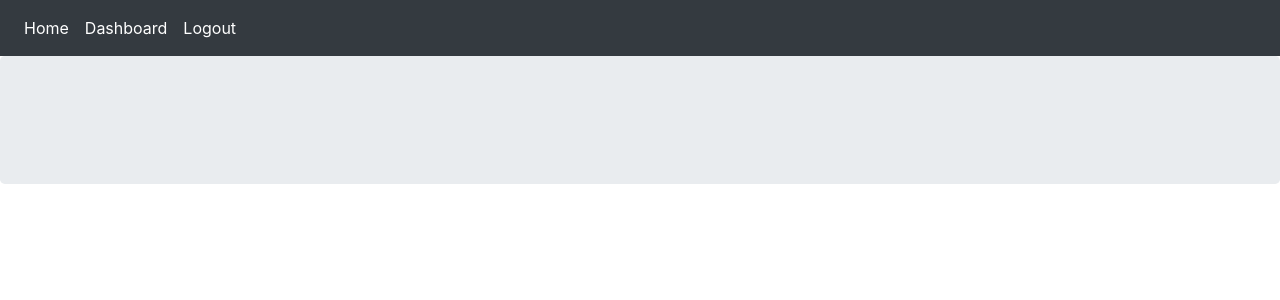
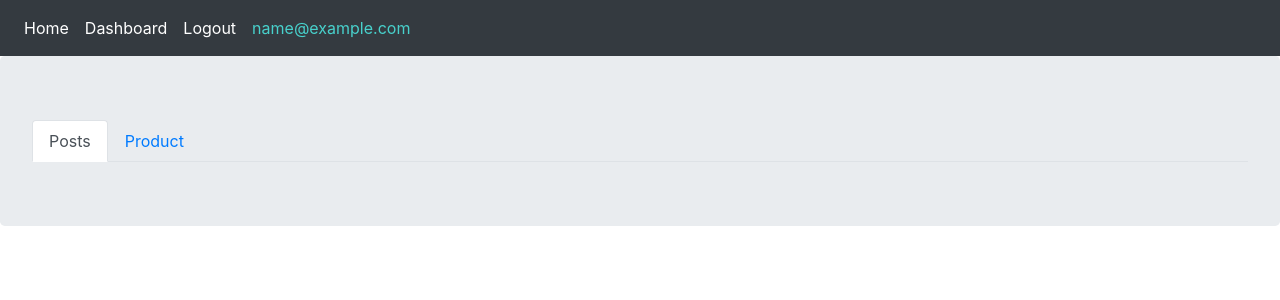
Before and after one commit to mttbanizi/socsho, a Django app: page / in a window 1280 px wide. Shown: the top 300 px of the page. Run offline with Django 4.2, Linux system fonts and the light colour scheme; the visitor is signed in with stand-in values (Sample User, id 1); data that the repository does not hold is empty; some libraries are stand-ins or nearby versions.

Commit message:
product photo 1

```diff
--- a/posts/templates/posts/all_posts.html
+++ b/posts/templates/posts/all_posts.html
@@ -4,6 +4,18 @@
 {% block title %} Home {% endblock %}
 
 {% block content %}
+    <ul class="nav nav-tabs" id="myTab" role="tablist">
+        <li class="nav-item">
+        <a class="nav-link active" id="home-tab" data-toggle="tab" href="#home" role="tab" aria-controls="home" aria-selected="true">Posts</a>
+        </li>
+        <li class="nav-item">
+        <a class="nav-link" id="profile-tab" data-toggle="tab" href="#profile" role="tab" aria-controls="profile" aria-selected="false">Product</a>
+        </li>
+
+
+    </ul>
+    <div class="tab-content" id="myTabContent">
+        <div class="tab-pane fade show active" id="home" role="tabpanel" aria-labelledby="home-tab">
             {% for post in posts %}
                 <div class="card" style="width: 18rem; display:flex; flex_wrap:wrap; ">
                     {% thumbnail post.image "300x300" as img %}
@@ -19,4 +31,35 @@
                     </p>
                 </div><br/>
             {% endfor %}
+        </div>
+        <div class="tab-pane fade" id="profile" role="tabpanel" aria-labelledby="profile-tab">
+            {% for category in categories %}
+
+                <div class="btn-group">
+                    <a href="{{ category.get_absolute_url }}" class="btn btn-danger">{{ category.name }}</a>
+                    <button type="button" class="btn btn-danger dropdown-toggle dropdown-toggle-split" data-toggle="dropdown" aria-haspopup="true" aria-expanded="false"></button>
+                    <div class="dropdown-menu">
+                        {% for sub in category.scategory.all %}
+                            <a class="dropdown-item" href="{{ sub.get_absolute_url }}">{{ sub.name }}</a>
+                        {% endfor %}
+                    </div>
+                </div>
+            {% endfor %}
+
+            <br/><br/><br/>
+
+            {% for product in products %}
+                <div class="card" style="width: 18rem; display:inline-block">
+                    {% thumbnail product.image "300x300" as img %}
+                    <img src="{{ img.url }}" class="card-img-top">
+                    {% endthumbnail %}
+                    <div class="card-body">
+                        <a href="{{ product.get_absolute_url }}" class="card-title">{{ product.name }}</a>
+                    </div>
+                </div>
+            {% endfor %}
+        </div>
+
+    </div>
+
 {% endblock %}
--- a/posts/views.py
+++ b/posts/views.py
@@ -7,14 +7,19 @@ from django.contrib.auth.decorators import login_required
 # from django.contrib.auth.mixins import LoginRequiredMixin
 # import redis
 # from django.conf import settings
-
+from shop.models import Product, Category
 from .models import Post, Comment, Vote
 from .forms import AddPostForm, EditPostForm, AddCommentForm, AddReplyForm
 
 
-def all_posts(request):
+def all_posts(request, slug=None):
 	posts = Post.objects.all()
-	return render(request, 'posts/all_posts.html', {'posts': posts})
+	products = Product.objects.filter(available=True)
+	categories = Category.objects.filter(is_sub=False)
+	if slug:
+		category = get_object_or_404(Category, slug=slug)
+		products = products.filter(category=category)
+	return render(request, 'posts/all_posts.html', {'products': products, 'categories': categories,'posts': posts})
 
 # redis_con = redis.Redis(settings.REDIS_HOST, settings.REDIS_PORT, settings.REDIS_DB)
 
--- a/shop/templates/shop/add_product.html
+++ b/shop/templates/shop/add_product.html
@@ -8,6 +8,8 @@
     <form action="" method="post" enctype="multipart/form-data">
         {% csrf_token %}
         {{ form.as_p }}
+        {{product_image_form.as_p}}
         <input type="submit" value="Add Product">
     </form>
+
 {% endblock %}
--- a/shop/templates/shop/product_detail.html
+++ b/shop/templates/shop/product_detail.html
@@ -51,16 +51,16 @@
             <div  class="card-header"><a href="{% url 'accounts:dashboard' comment.user.id  %}"> {{comment.user }} </a><div  class="Reply_class btn btn-primary col-md-1">reply</div></div>
 
             <div class="card-body" style="display:none" id="reply_id">
-                <form action="{% url 'shop:add_reply' product.id comment.id %}" method="post">
+                <form action="{% url 'shop:product_reply' product.id comment.id %}" method="post">
                     {% csrf_token %}
                     {{ reply_form.as_p }}
-                    <input type="submit" value="Send">
+                    <input type="submit" value="Send reply">
                 </form>
             </div>
             {% else %}
                 <p>you have to login to send reply</p>
             {% endif %}
-            {% for reply in comment.rcomment.all %}
+            {% for reply in comment.rProdComment.all %}
                 <p class="bg-primary text-white p-3 m-5">{{ reply.user }} <br/> {{ reply.body }}</p>
             {% endfor %}
         </div><br/>
--- a/shop/urls.py
+++ b/shop/urls.py
@@ -10,9 +10,9 @@ urlpatterns = [
 	path('shop/', views.shop_home, name='home'),
 	path('category/<slug:slug>/', views.shop_home, name='category_filter'),
 	path('add_product/<int:user_id>/', views.AddProduct.as_view(), name='add_product'),
-	path('<slug:slug>/', views.product_detail, name='product_detail'),
-	path('add_reply/<int:product_id>/<int:comment_id>/', views.add_reply, name='add_reply'),
+	path('product_reply/<int:product_id>/<int:comment_id>/', views.product_reply, name='product_reply'),
 	path('product_like/<int:product_id>/', views.product_like, name='product_like'),
 	path('product_dislike/<int:product_id>/', views.product_dislike, name='product_dislike'),
+	path('<slug:slug>/', views.product_detail, name='product_detail'),
 
 ]+ static(settings.MEDIA_URL, document_root=settings.MEDIA_ROOT)
--- a/templates/base.html
+++ b/templates/base.html
@@ -2,7 +2,7 @@
 <html lang="en">
 <head>
 <meta charset="UTF-8">
-<title>Online Shop</title>
+<title>Social Shop</title>
 <link rel="stylesheet" href="https://stackpath.bootstrapcdn.com/bootstrap/4.4.1/css/bootstrap.min.css" integrity="sha384-Vkoo8x4CGsO3+Hhxv8T/Q5PaXtkKtu6ug5TOeNV6gBiFeWPGFN9MuhOf23Q9Ifjh" crossorigin="anonymous">
 {% block css_files %}{% endblock %}
 </head>
@@ -14,7 +14,6 @@
         {% block content %}{% endblock %}
     </div>
 
-
 <script src="https://code.jquery.com/jquery-3.6.0.min.js" integrity="sha256-/xUj+3OJU5yExlq6GSYGSHk7tPXikynS7ogEvDej/m4=" crossorigin="anonymous"></script>
 <script src="https://cdn.jsdelivr.net/npm/popper.js@1.16.0/dist/umd/popper.min.js" integrity="sha384-Q6E9RHvbIyZFJoft+2mJbHaEWldlvI9IOYy5n3zV9zzTtmI3UksdQRVvoxMfooAo" crossorigin="anonymous"></script>
 <script src="https://stackpath.bootstrapcdn.com/bootstrap/4.4.1/js/bootstrap.min.js" integrity="sha384-wfSDF2E50Y2D1uUdj0O3uMBJnjuUD4Ih7YwaYd1iqfktj0Uod8GCExl3Og8ifwB6" crossorigin="anonymous"></script>
--- a/templates/inc/navbar.html
+++ b/templates/inc/navbar.html
@@ -9,5 +9,7 @@
         <a class="nav-item nav-link active" href="{% url 'accounts:login' %}">Login</a>
         <a class="nav-item nav-link active" href="{% url 'accounts:register' %}">Register</a>
         {% endif %}
+        <div class="nav-item nav-link active" style="align-self: flex-end ; color:mediumturquoise;">{{ request.user.email }}</div>
     </div>
+
 </nav>
```
Also changed, not shown: accounts/templates/accounts/dashboard.html (+8 -6 lines), accounts/templates/accounts/show_photo.html (+12 -8 lines), accounts/views.py (+25 -20 lines), shop/forms.py (+10 -3 lines), shop/models.py (+8 -2 lines), shop/views.py (+17 -7 lines), accounts/migrations/0008_auto_20220209_1400.py (added), orders/migrations/0003_auto_20220209_1400.py (added), posts/migrations/0003_auto_20220209_1400.py (added), shop/migrations/0003_auto_20220209_1400.py (added), 1 other file. Lines whose indentation alone changed are shown as unchanged.
